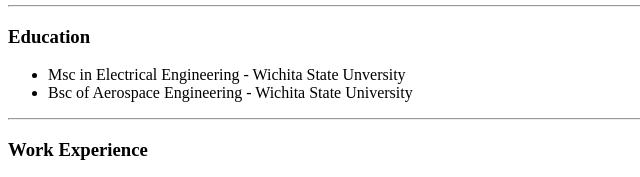
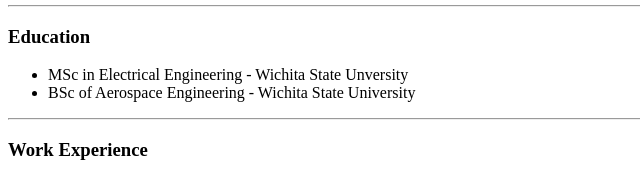
Before and after one commit to sarahnadirah/cv, a plain HTML site: page index.html in a window 1280 px wide. Shown: the part 377-554 px from the top of the page, 0-640 px from the left. Drawn offline with Linux system fonts and the light colour scheme.

Commit message:
Corrected abbreviations for education degrees

```diff
--- a/index.html
+++ b/index.html
@@ -17,8 +17,8 @@
         <hr>
         <h3>Education</h3>
         <ul>
-            <li>Msc in Electrical Engineering - Wichita State Unversity </li>
-            <li>Bsc of Aerospace Engineering - Wichita State University</li>
+            <li>MSc in Electrical Engineering - Wichita State Unversity </li>
+            <li>BSc of Aerospace Engineering - Wichita State University</li>
         </ul>
         <hr>
         <h3>Work Experience</h3>
```
